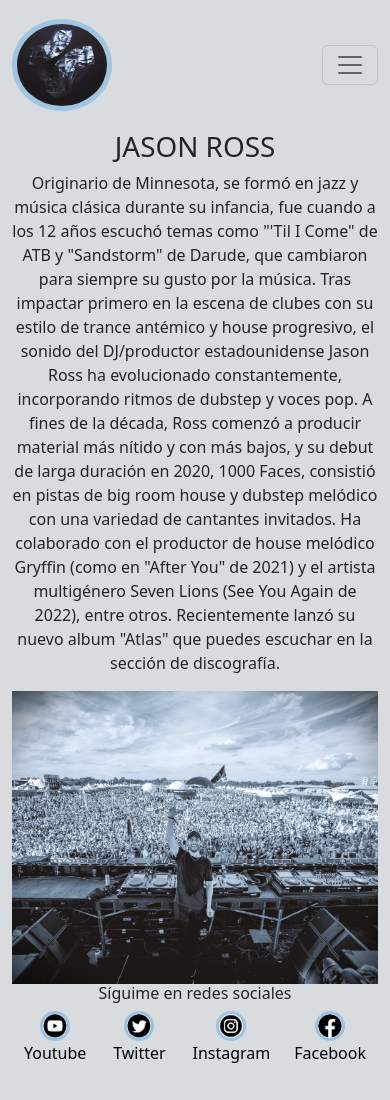
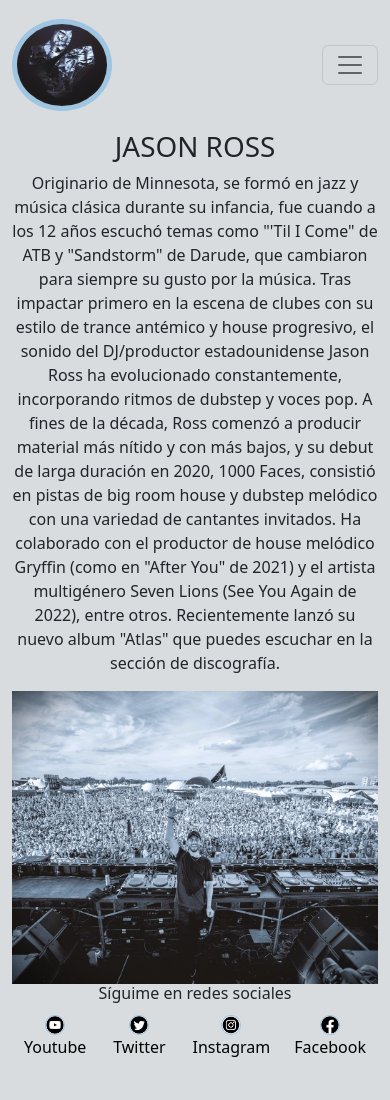
Before and after one commit to ahic1601/aprendiendo-Bootstrap---Alejandro-Iglesias, a plain HTML site: page index.html in a window 390 px wide. Drawn offline with nearby package versions, Linux system fonts and the light colour scheme.

Commit message:
corrijo errores en footer y discografia

```diff
--- a/index.html
+++ b/index.html
@@ -51,14 +51,14 @@
             <h6>Síguime en redes sociales</h6>
             <div class="row align-items-center">
                 <a class="col" href="https://www.youtube.com/c/JasonRossOfc" target="_blank" rel="noopener noreferrer"><img
-                        src="/images/ytlogo.jpg" alt="youtube logo">Youtube</a>
+                        src="./images/ytlogo.jpg" alt="youtube logo">Youtube</a>
                 <a class="col" href="https://twitter.com/JasonRossOfc?ref_src=twsrc%5Egoogle%7Ctwcamp%5Eserp%7Ctwgr%5Eauthor"
-                    target="_blank" rel="noopener noreferrer"><img src="/images/twttlogo.jpg"
+                    target="_blank" rel="noopener noreferrer"><img src="./images/twttlogo.jpg"
                         alt="twitter logo">Twitter</a>
                 <a class="col" href="https://www.instagram.com/jasonrossofficial" target="_blank" rel="noopener noreferrer"><img
-                        src="/images/instalogo.jpg" alt="instagram logo">Instagram</a>
+                        src="./images/instalogo.jpg" alt="instagram logo">Instagram</a>
                 <a class="col" href="https://www.facebook.com/jasonrossofficial" target="_blank" rel="noopener noreferrer"><img
-                        src="/images/fblogo.jpg" alt="facebook logo">Facebook</a>
+                        src="./images/fblogo.jpg" alt="facebook logo">Facebook</a>
             </div>
         </footer>
 
--- a/styles/styles.css
+++ b/styles/styles.css
@@ -76,3 +76,23 @@
     width: 100%;
     height: fit-content;
 }
+
+@media screen and (max-width: 400px) {
+    .footer div img {
+        width: 20px;
+        border: #98C3E3 solid 1px;
+        border-radius: 50%;
+    }
+
+    .footer div a {
+        text-transform: none;
+        text-decoration: none;
+        color: black;
+
+    }
+
+    .footer {
+        height: 200px;
+        width: fit-content;
+    }
+}
```
Also changed, not shown: pages/contacto.html (+1 -1 lines), pages/discografía.html (+3 -3 lines), pages/galería.html (+4 -4 lines), pages/tour.html (+4 -4 lines).
